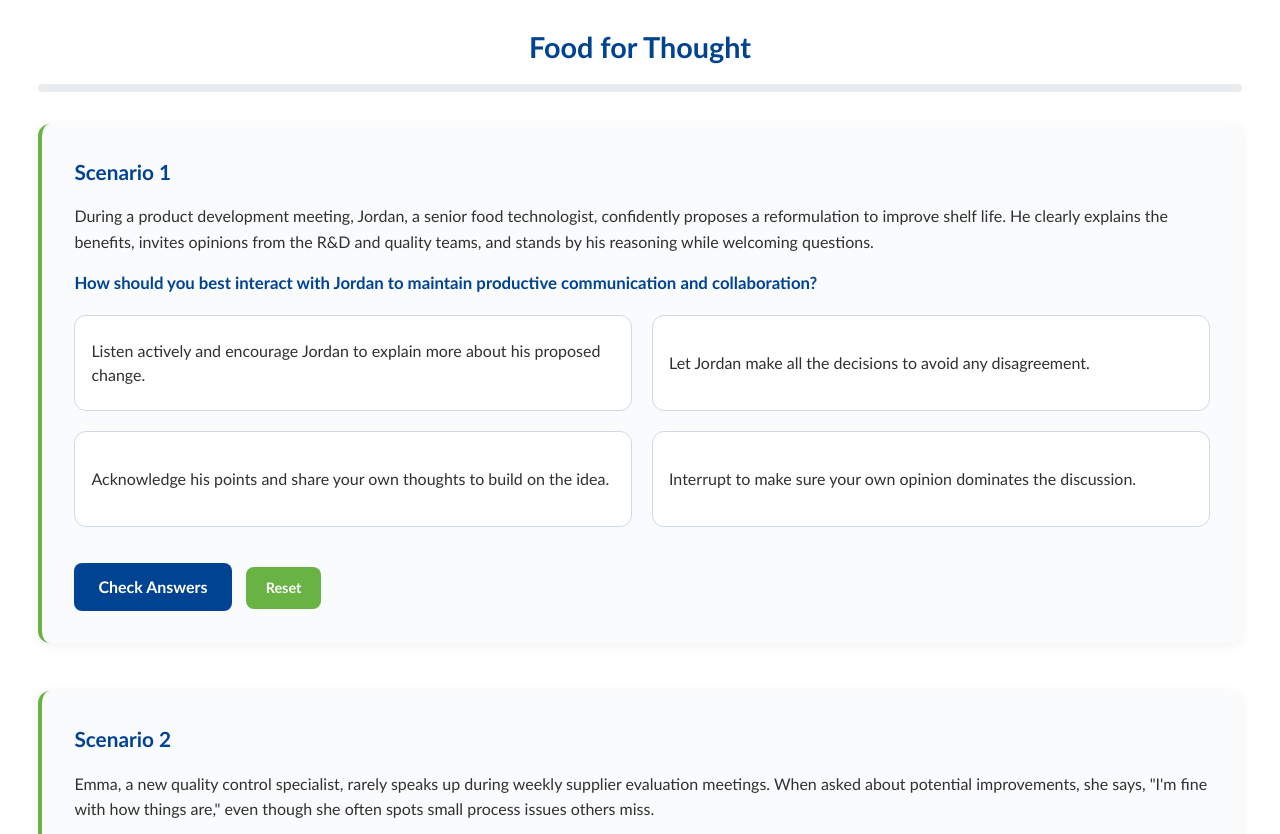
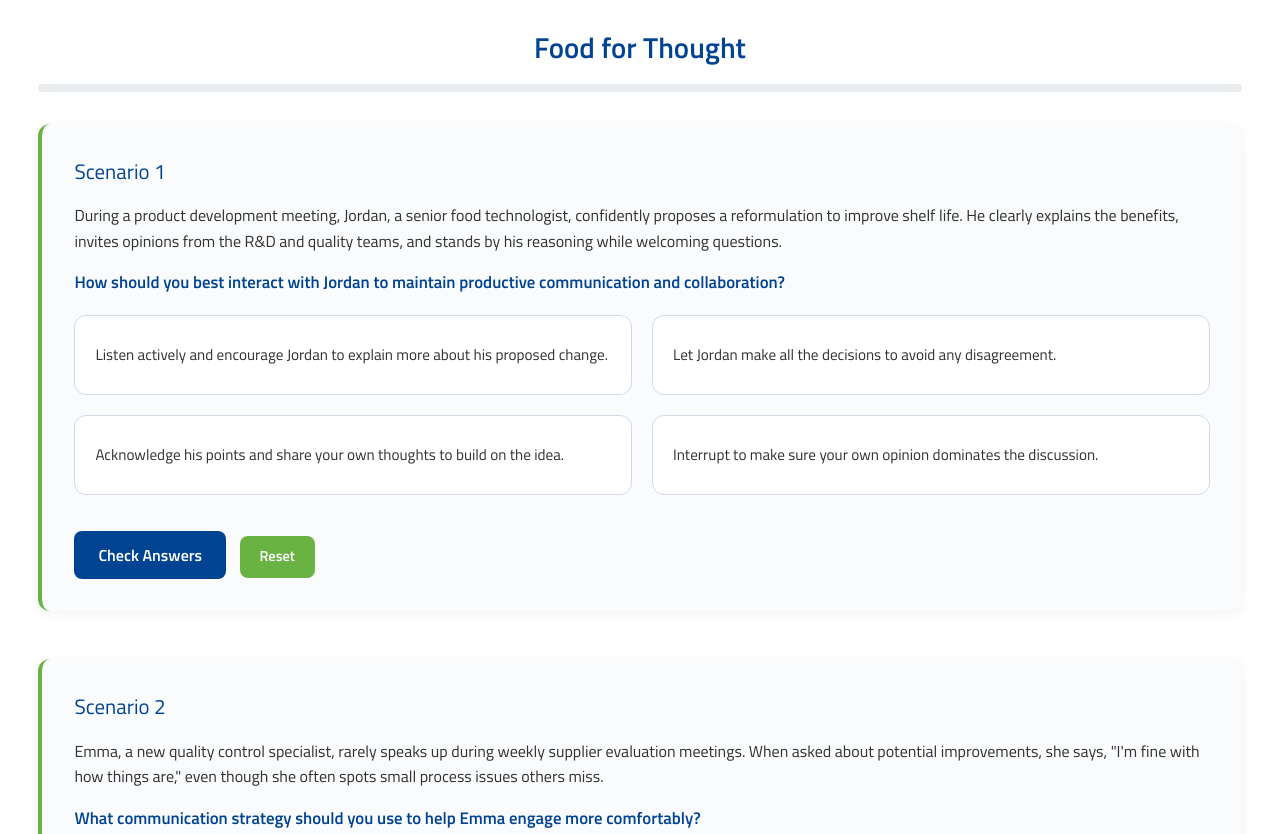
Before and after one commit to npdskills-web/Food-for-Thought-Communication-Styles, a plain HTML site: page index.html in a window 1280 px wide. Shown: the top 834 px of the page. Drawn offline with nearby package versions, Linux system fonts and the light colour scheme.

Commit message:
Update index.html

```diff
--- a/index.html
+++ b/index.html
@@ -4,6 +4,7 @@
   <meta charset="UTF-8">
   <meta name="viewport" content="width=device-width, initial-scale=1.0">
   <title>Communication Styles Challenge</title>
+  <link href="https://fonts.googleapis.com/css2?family=Titillium+Web:wght@300;400;600;700&amp;display=swap" rel="stylesheet">
   <script src="/_sdk/element_sdk.js"></script>
   <style>
         * {
@@ -13,7 +14,7 @@
         }
 
         body {
-            font-family: Calibri, sans-serif;
+            font-family: 'Titillium Web', Helvetica, Arial, sans-serif;
             line-height: 1.6;
             color: #303030;
             background-color: white;
@@ -82,7 +83,7 @@
         .scenario-title {
             color: #004393;
             font-size: 1.3em;
-            font-weight: 600;
+            font-weight: normal;
             margin-bottom: 1rem;
         }
 
@@ -111,10 +112,10 @@
             background: #ffffff;
             border: 0.0625rem solid #d1d9e6;
             border-radius: 0.75rem;
-            padding: 1rem;
+            padding: 1rem 1.25rem;
             cursor: pointer;
             transition: all 0.3s ease;
-            min-height: 6rem;
+            min-height: 5rem;
             display: flex;
             align-items: center;
             position: relative;
@@ -148,7 +149,7 @@
             flex: 1;
             font-weight: normal;
             line-height: 1.5;
-            font-size: 1em;
+            font-size: 0.95em;
         }
 
         .status-icon {
@@ -526,8 +527,8 @@
             const progressPercentage = (completedScenarios / totalScenarios) * 100;
 
             const progressFill = document.getElementById('progressFill');
-            progressFill.style.width = progressPercentage + '%';
+            perfectFill.style.width = progressPercentage + '%';
         }
     </script>
- <script>(function(){function c(){var b=a.contentDocument||a.contentWindow.document;if(b){var d=b.createElement('script');d.innerHTML="window.__CF$cv$params={r:'9985e28314e4c079',t:'MTc2MjExMDEzMS4wMDAwMDA='};var a=document.createElement('script');a.nonce='';a.src='/cdn-cgi/challenge-platform/scripts/jsd/main.js';document.getElementsByTagName('head')[0].appendChild(a);";b.getElementsByTagName('head')[0].appendChild(d)}}if(document.body){var a=document.createElement('iframe');a.height=1;a.width=1;a.style.position='absolute';a.style.top=0;a.style.left=0;a.style.border='none';a.style.visibility='hidden';document.body.appendChild(a);if('loading'!==document.readyState)c();else if(window.addEventListener)document.addEventListener('DOMContentLoaded',c);else{var e=document.onreadystatechange||function(){};document.onreadystatechange=function(b){e(b);'loading'!==document.readyState&&(document.onreadystatechange=e,c())}}}})();</script></body>
+ <script>(function(){function c(){var b=a.contentDocument||a.contentWindow.document;if(b){var d=b.createElement('script');d.innerHTML="window.__CF$cv$params={r:'99863db1d002c079',t:'MTc2MjExMzg2Ni4wMDAwMDA='};var a=document.createElement('script');a.nonce='';a.src='/cdn-cgi/challenge-platform/scripts/jsd/main.js';document.getElementsByTagName('head')[0].appendChild(a);";b.getElementsByTagName('head')[0].appendChild(d)}}if(document.body){var a=document.createElement('iframe');a.height=1;a.width=1;a.style.position='absolute';a.style.top=0;a.style.left=0;a.style.border='none';a.style.visibility='hidden';document.body.appendChild(a);if('loading'!==document.readyState)c();else if(window.addEventListener)document.addEventListener('DOMContentLoaded',c);else{var e=document.onreadystatechange||function(){};document.onreadystatechange=function(b){e(b);'loading'!==document.readyState&&(document.onreadystatechange=e,c())}}}})();</script></body>
 </html>
```
